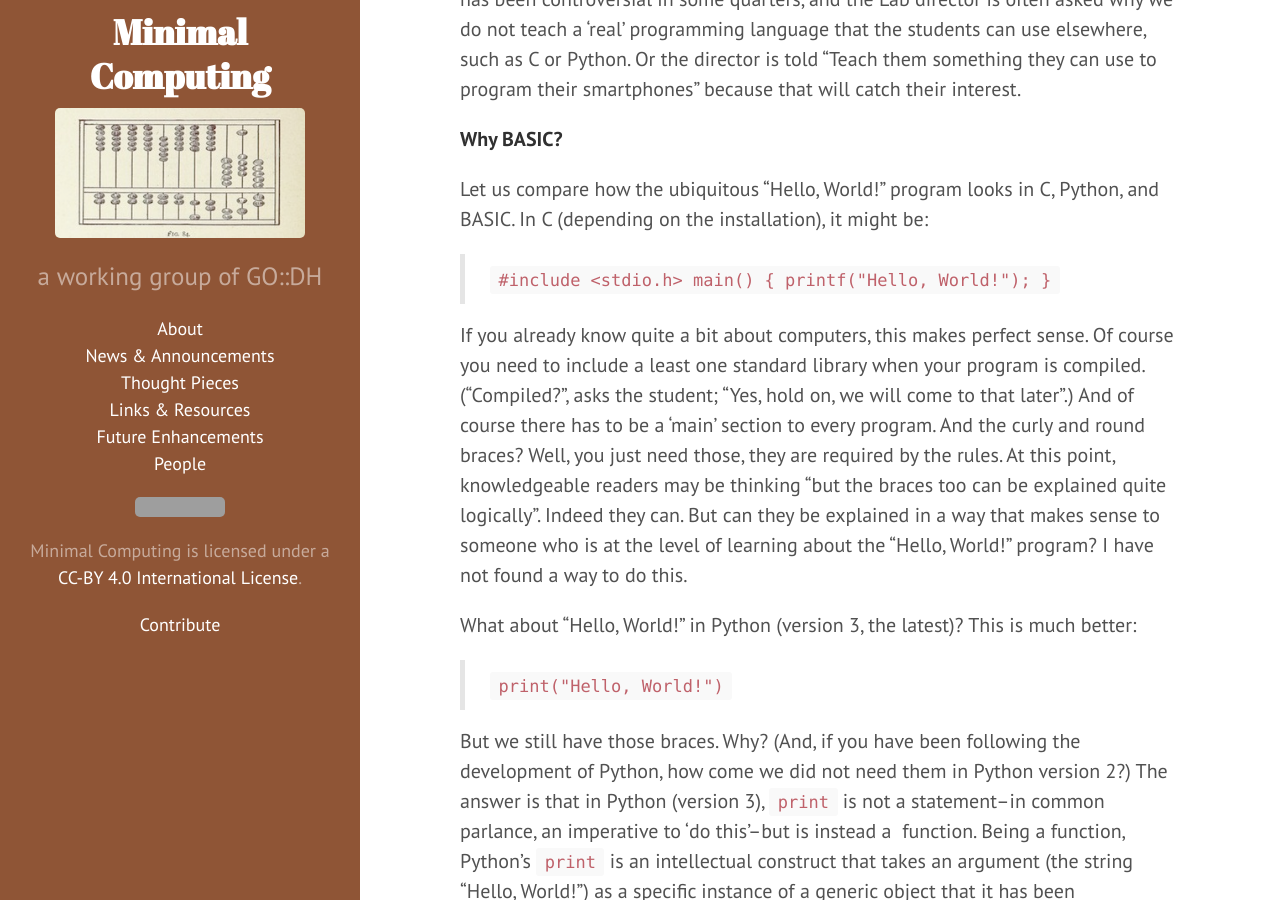
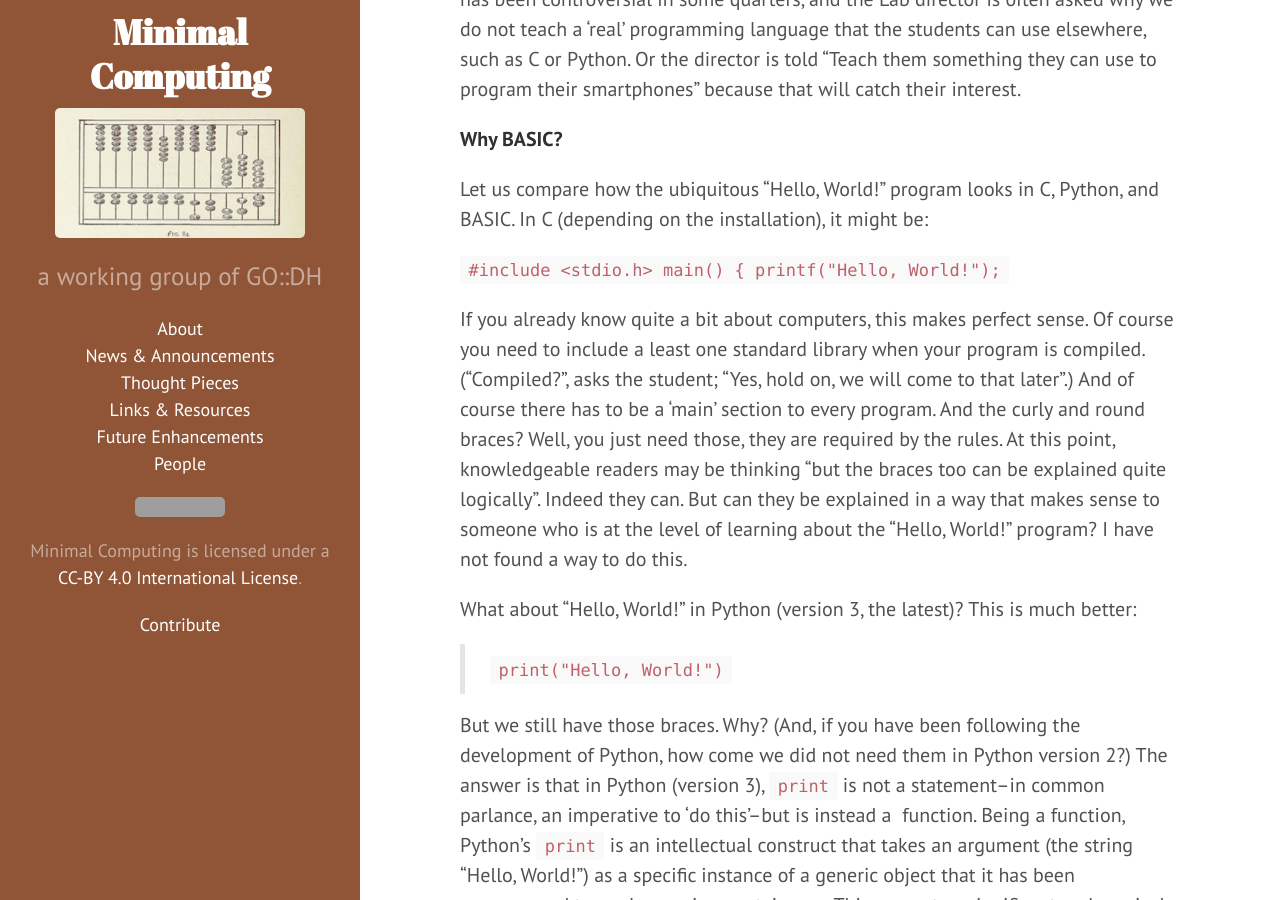
Before and after one commit to go-dh/mincomp, a Jekyll site: the page built from _posts/2015-08-03-old-machines.markdown, in a window 1280 px wide and 900 px high, scrolled down 1456 px. Built offline with Jekyll 4.4.1, drawn with Linux system fonts in a browser that asks for light colours; grey boxes are pictures that could not be loaded.

Commit message:
removed blockquote from the pre

```diff
--- a/_posts/2015-08-03-old-machines.markdown
+++ b/_posts/2015-08-03-old-machines.markdown
@@ -18,11 +18,11 @@ In the Lab we make much use of paper tape because it renders readily apparent th
 
 Let us compare how the ubiquitous "Hello, World!" program looks in C, Python, and BASIC. In C (depending on the installation), it might be:
 
-> `#include <stdio.h>
->  main()
->  {
->  printf("Hello, World!");
->  }`
+`#include <stdio.h>
+main()
+{
+printf("Hello, World!");
+`
 
 If you already know quite a bit about computers, this makes perfect sense. Of course you need to include a least one standard library when your program is compiled. ("Compiled?", asks the student; "Yes, hold on, we will come to that later".) And of course there has to be a 'main' section to every program. And the curly and round braces? Well, you just need those, they are required by the rules. At this point, knowledgeable readers may be thinking "but the braces too can be explained quite logically". Indeed they can. But can they be explained in a way that makes sense to someone who is at the level of learning about the "Hello, World!" program? I have not found a way to do this.
 
```
